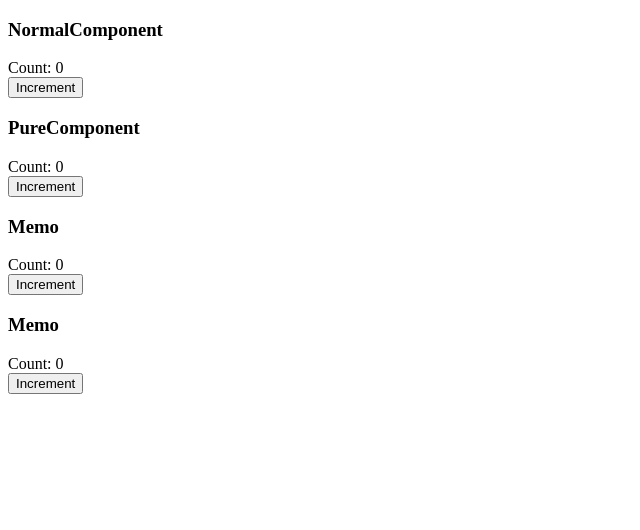
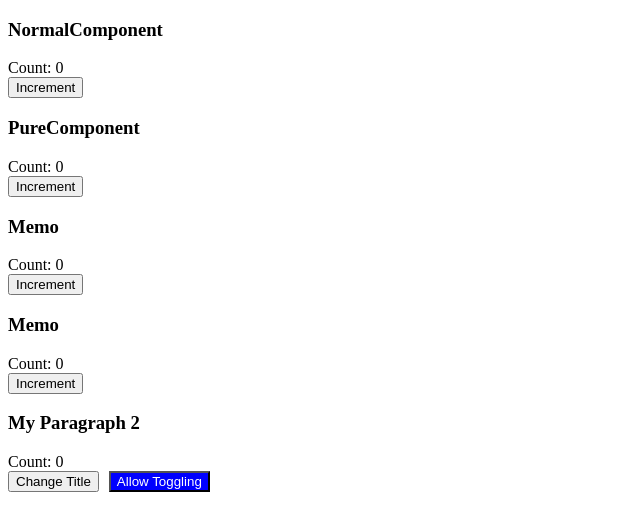
Before and after one commit to vinayak-nk/react_base_app, a React (Create React App) app: page / in a window 1280 px wide. Shown: the top 530 px of the page, without its empty margins (0-640 px from the left). Built offline with nearby package versions, Linux system fonts and the light colour scheme.

Commit message:
useCallback

```diff
--- a/src/App.js
+++ b/src/App.js
@@ -3,6 +3,7 @@ import NormalComponent from "./Components/NormalCmp";
 import PureComponent from "./Components/PureCmp";
 import Memo from "./Components/Memo";
 import WithooutMemo from "./Components/WithoutMemo";
+import UseCallbackComp from "./Components/UseCallBackCmp";
 
 class App extends Component {
   constructor() {
@@ -23,6 +24,7 @@ class App extends Component {
         <PureComponent count={this.state.count} incerementCount={this.handleIncerementCount} />
         <Memo count={this.state.count} incerementCount={this.handleIncerementCount} />
         <WithooutMemo count={this.state.count} incerementCount={this.handleIncerementCount} />
+        <UseCallbackComp count={this.state.count} />
       </div>
     );
   }
--- /dev/null
+++ b/src/Components/UseCallBackCmp.js
@@ -0,0 +1,32 @@
+import React, { useState, useCallback } from 'react';
+import DemoOutput from './UseCallbackExample/DemoOutput';
+
+const UseCallbackComp = (props) => {
+  const [show, toggleShow] = useState(false)
+  const [allowToggling, seToggling] = useState(false)
+
+  console.log("RENDER: UseCallback Component ")
+
+  const handleBtnClick = useCallback(() => {
+    if (allowToggling) toggleShow((prevShow) => !prevShow)
+  }, [allowToggling])
+
+  const handleToggling = useCallback(() => {seToggling((prevAllowToggle) => !prevAllowToggle)}, [])
+
+
+  const allow = {
+    backgroundColor: 'blue',
+    color: 'white'
+  }
+
+  return (
+    <div>
+      <DemoOutput show={show} />
+      <div>{`Count:  ${props.count}`}</div>
+      <button style={allowToggling ? allow : {}} onClick={handleBtnClick}>Change Title</button>
+      <button style={{...allow, marginLeft: '10px'}} onClick={handleToggling}>Allow Toggling</button>
+    </div>
+  )
+}
+
+export default UseCallbackComp
--- /dev/null
+++ b/src/Components/UseCallbackExample/DemoOutput.js
@@ -0,0 +1,11 @@
+import React from 'react'
+import MyParagraph from './MyParagraph'
+
+const DemoOutput = ({ show }) => {
+  console.log('DemoOutput RUNNING')
+  return (
+    <MyParagraph show={show} />
+  )
+}
+
+export default React.memo(DemoOutput)
--- /dev/null
+++ b/src/Components/UseCallbackExample/MyParagraph.js
@@ -0,0 +1,10 @@
+import React from 'react'
+
+function MyParagraph({ show }) {
+  console.log('MyParagraph RUNNING')
+  return (
+    <h3>{show ? 'My Paragraph 1': 'My Paragraph 2'}</h3>
+  )
+}
+
+export default React.memo(MyParagraph)
```
